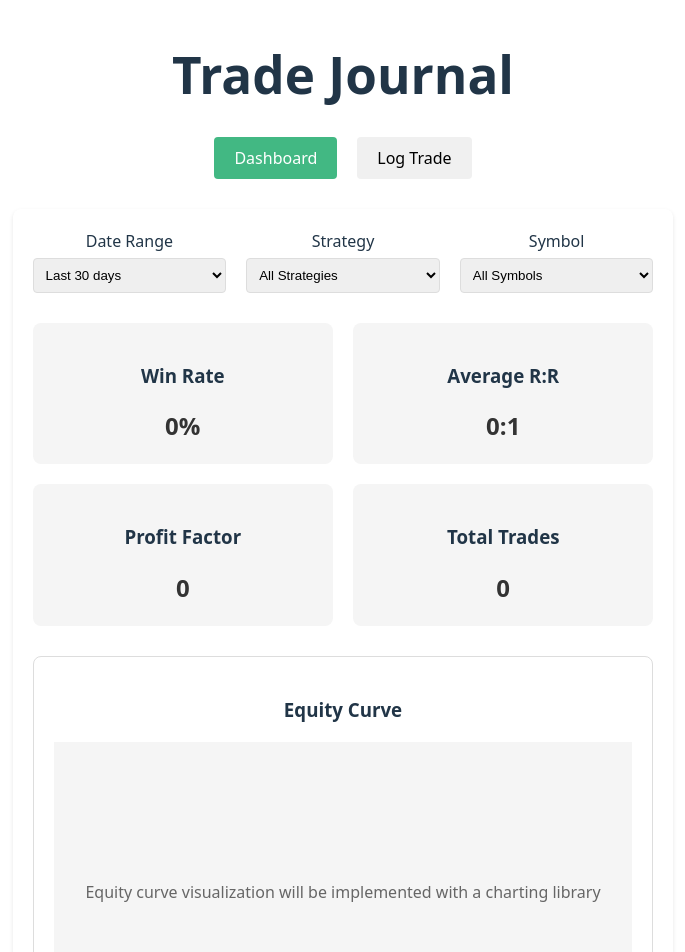
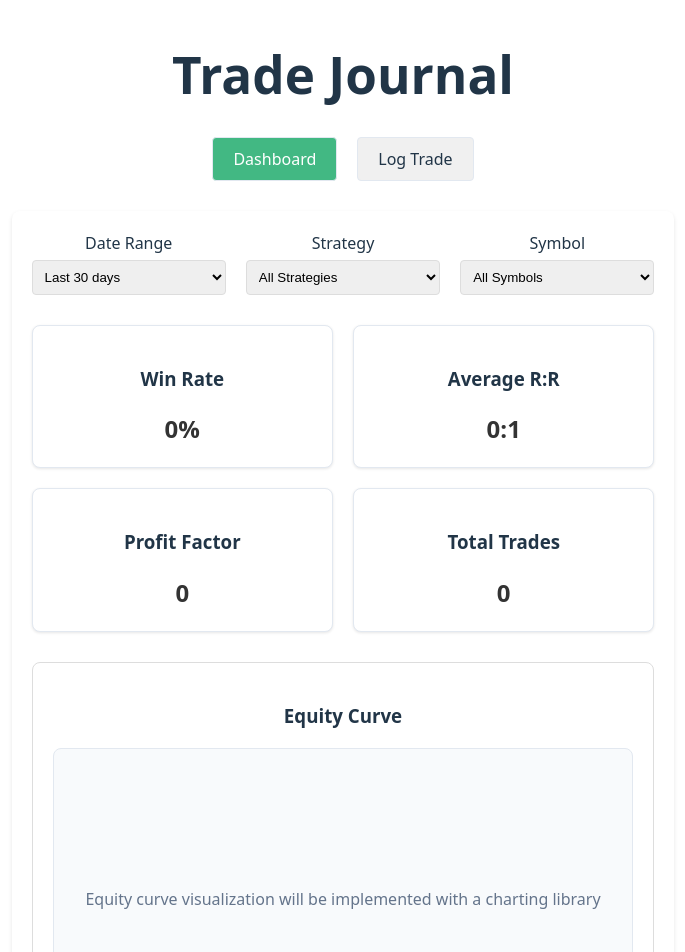
Before and after one commit to gopinath0332-del/MyTradeJournal, a Vue app in the folder FE/: page / in a window 1280 px wide. Shown: the part 40-992 px from the top of the page, without its empty margins (297-982 px from the left). Built offline with nearby package versions, Linux system fonts and the light colour scheme.

Commit message:
change to white theme

```diff
--- a/FE/src/App.vue
+++ b/FE/src/App.vue
@@ -46,8 +46,9 @@ nav {
 nav button {
   padding: 10px 20px;
   margin: 0 10px;
-  border: none;
+  border: 1px solid #e2e8f0;
   border-radius: 4px;
+  background-color: #ffffff;
   cursor: pointer;
   font-size: 16px;
   background: #f0f0f0;
--- a/FE/src/components/dashboard/PerformanceDashboard.vue
+++ b/FE/src/components/dashboard/PerformanceDashboard.vue
@@ -218,10 +218,12 @@ onMounted(() => {
 }
 
 .metric-card {
-    background: #f5f5f5;
+    background: #ffffff;
     padding: 20px;
     border-radius: 8px;
     text-align: center;
+    border: 1px solid #e2e8f0;
+    box-shadow: 0 1px 3px rgba(0, 0, 0, 0.1);
 }
 
 .metric-value {
@@ -246,12 +248,14 @@ onMounted(() => {
 
 .chart-placeholder {
     height: 300px;
-    background: #f5f5f5;
+    background: #f8fafc;
     display: flex;
     align-items: center;
     justify-content: center;
     text-align: center;
-    color: #666;
+    color: #64748b;
+    border: 1px solid #e2e8f0;
+    border-radius: 8px;
 }
 
 .tag-cloud {
--- a/FE/src/components/trade/TradeForm.vue
+++ b/FE/src/components/trade/TradeForm.vue
@@ -187,7 +187,7 @@ textarea {
 }
 
 .submit-button {
-    background-color: #4CAF50;
+    background-color: #42b883;
     color: white;
     padding: 12px 20px;
     border: none;
@@ -195,9 +195,10 @@ textarea {
     cursor: pointer;
     font-size: 16px;
     width: 100%;
+    transition: all 0.25s;
 }
 
 .submit-button:hover {
-    background-color: #45a049;
+    background-color: #3aa876;
 }
 </style>
--- a/FE/src/style.css
+++ b/FE/src/style.css
@@ -3,9 +3,9 @@
   line-height: 1.5;
   font-weight: 400;
 
-  color-scheme: light dark;
-  color: rgba(255, 255, 255, 0.87);
-  background-color: #242424;
+  color-scheme: light;
+  color: #213547;
+  background-color: #ffffff;
 
   font-synthesis: none;
   text-rendering: optimizeLegibility;
@@ -18,6 +18,7 @@ a {
   color: #646cff;
   text-decoration: inherit;
 }
+
 a:hover {
   color: #535bf2;
 }
@@ -37,18 +38,22 @@ h1 {
 
 button {
   border-radius: 8px;
-  border: 1px solid transparent;
+  border: 1px solid #e2e8f0;
   padding: 0.6em 1.2em;
   font-size: 1em;
   font-weight: 500;
   font-family: inherit;
-  background-color: #1a1a1a;
+  background-color: #f8fafc;
+  color: #213547;
   cursor: pointer;
-  transition: border-color 0.25s;
+  transition: all 0.25s;
 }
+
 button:hover {
-  border-color: #646cff;
+  border-color: #42b883;
+  background-color: #f1f5f9;
 }
+
 button:focus,
 button:focus-visible {
   outline: 4px auto -webkit-focus-ring-color;
@@ -70,9 +75,11 @@ button:focus-visible {
     color: #213547;
     background-color: #ffffff;
   }
+
   a:hover {
     color: #747bff;
   }
+
   button {
     background-color: #f9f9f9;
   }
```
